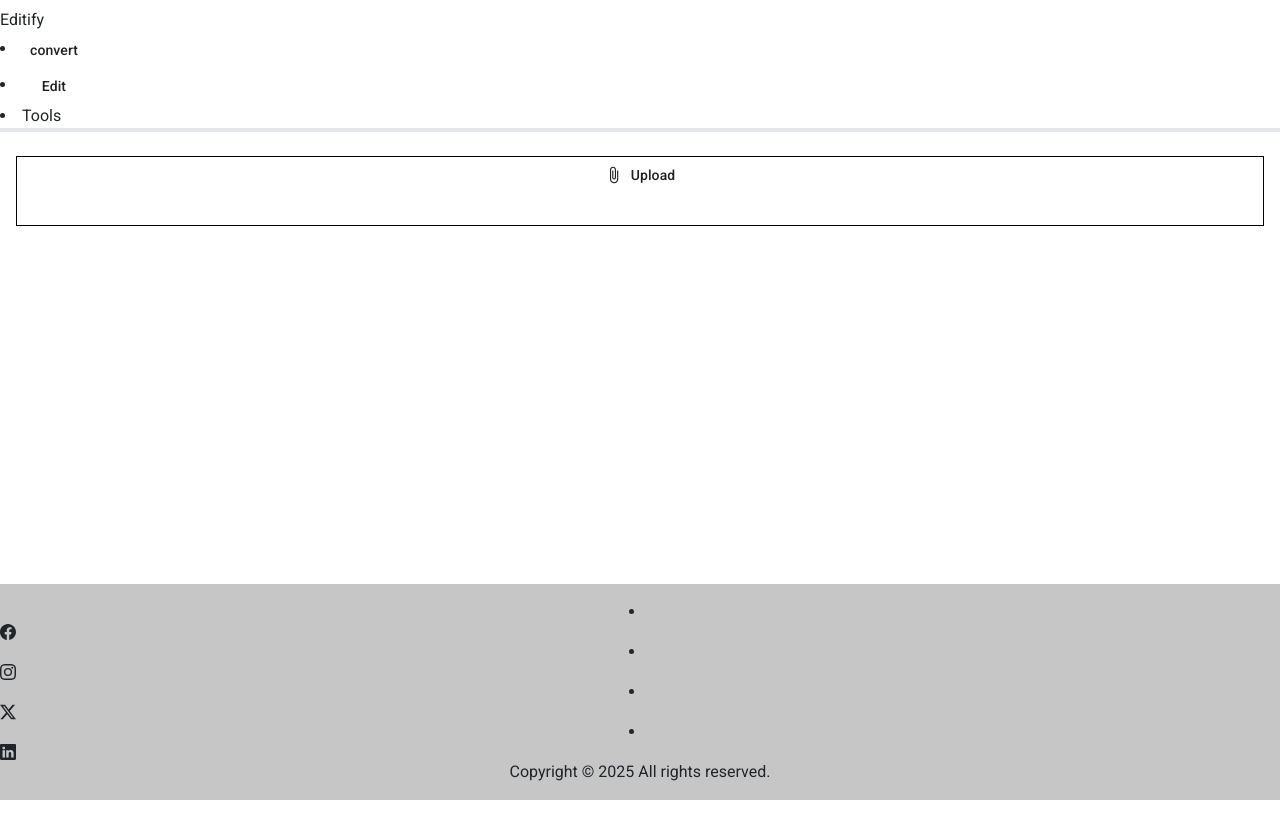
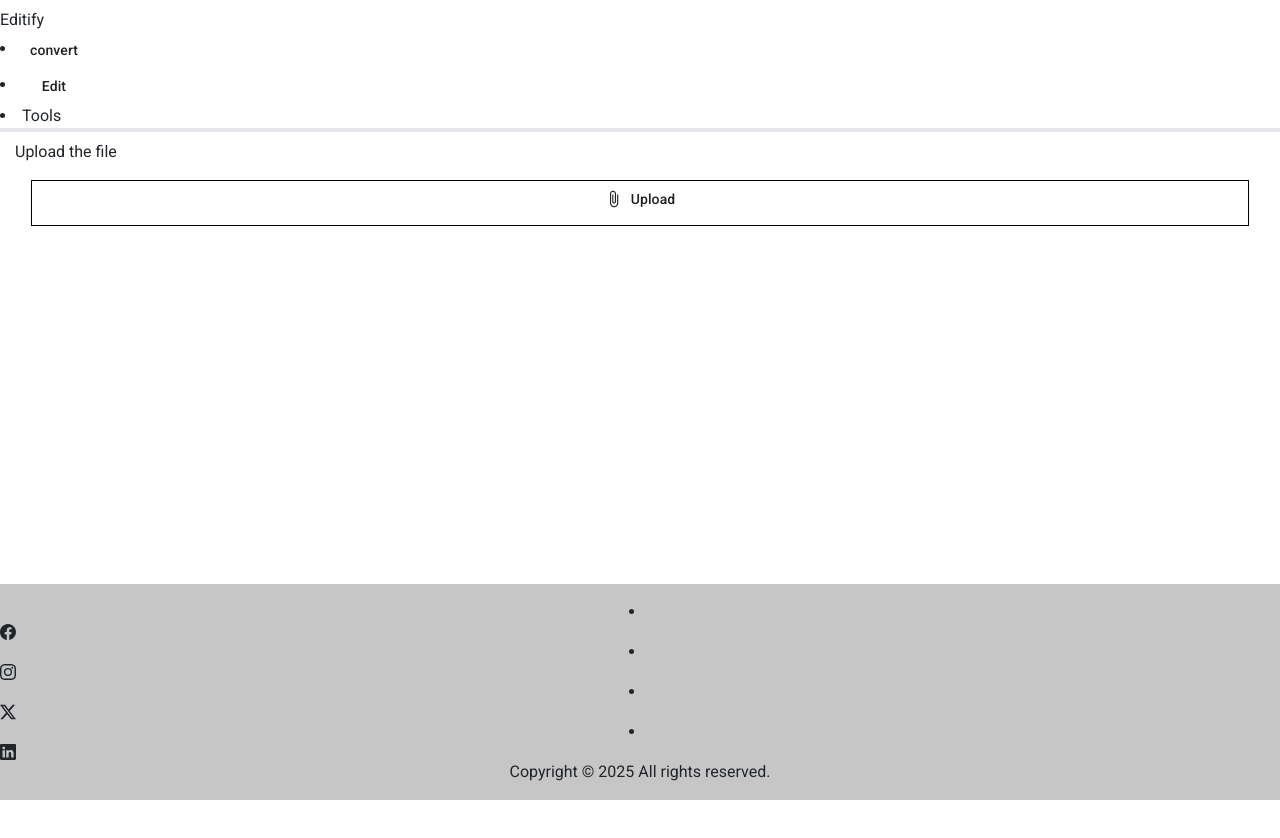
Before and after one commit to Uprabhas/Pdfiy, an Angular app: page /jpgtopdf in a window 1280 px wide. Shown: the top 838 px of the page. Before the commit the page ends 800 px from the top, so only its background shows below. Built offline with nearby package versions, Linux system fonts and the light colour scheme.

Commit message:
common upload is fixed

```diff
--- a/package.json
+++ b/package.json
@@ -22,6 +22,7 @@
     "@angular/router": "^20.0.0",
     "@types/snapsvg": "^0.5.8",
     "bootstrap": "^5.3.6",
+    "lodash": "^4.17.21",
     "rxjs": "~7.8.0",
     "tslib": "^2.3.0",
     "zone.js": "~0.15.0"
@@ -31,6 +32,7 @@
     "@angular/cli": "^20.0.0",
     "@angular/compiler-cli": "^20.0.0",
     "@types/jasmine": "~5.1.0",
+    "@types/lodash": "^4.17.18",
     "autoprefixer": "^10.4.21",
     "jasmine-core": "~5.7.0",
     "karma": "~6.4.0",
--- a/src/app/app.routes.ts
+++ b/src/app/app.routes.ts
@@ -8,10 +8,10 @@ import { FileUpload } from './shared-components/file-upload/file-upload';
 
 export const routes: Routes = [
   //component routing
+  // pathMatch: 'full' as PathMatch,
      {
     path: '',
     component:Home
-    // pathMatch: 'full' as PathMatch,
   },
   {
     path: 'tools',
@@ -22,7 +22,7 @@ export const routes: Routes = [
   {
     path: 'jpgtopdf',
     title:'Convert ipg to pdf format',
-    component:FileUpload
+    component:JpgToPdf
   },
 
   //module routing
--- a/src/app/pages/jpg-to-pdf/jpg-to-pdf.html
+++ b/src/app/pages/jpg-to-pdf/jpg-to-pdf.html
@@ -1,4 +1,11 @@
 <div class="container">
     <header>Upload the file</header>
-    <app-file-upload/>
+    <app-file-upload
+        #jpgtopdffile
+        [fileName]="Images"
+        [accept]="'image'"
+        [Tooltip]="'Upload a image for convert into Pdf'"
+        [uploadtype]="'single'"
+        (input)="getfiledetail($event)"
+    />
 </div>
--- a/src/app/pages/jpg-to-pdf/jpg-to-pdf.ts
+++ b/src/app/pages/jpg-to-pdf/jpg-to-pdf.ts
@@ -1,5 +1,6 @@
-import { Component } from '@angular/core';
+import { Component, ViewChild, viewChild } from '@angular/core';
 import { FileUpload } from "../../shared-components/file-upload/file-upload";
+import {last} from 'lodash'
 
 @Component({
   selector: 'app-jpg-to-pdf',
@@ -9,7 +10,10 @@ import { FileUpload } from "../../shared-components/file-upload/file-upload";
 })
 export class JpgToPdf {
 
-  data: any;
+  Images: any ;
+
+  @ViewChild('jpgtopdffile', { static: false })
+  jpgtopdffile!: FileUpload;
 
   constructor(private file: FileUpload) {
 
@@ -19,8 +23,10 @@ export class JpgToPdf {
 
   }
 
-  uploadfiles() {
-    this.data = this.file.File_type
+  getfiledetail(value:any) {
+    console.log(value)
+    this.Images = last(value.target.value.split('\\'))
+    this.file.uploadfile(value.target.value)
   }
 
 
--- a/src/app/shared-components/file-upload/file-upload.html
+++ b/src/app/shared-components/file-upload/file-upload.html
@@ -1,12 +1,13 @@
 <div class="border-1 border-solid border-black rounded-xl m-3">
     <div class="text-center File_type mb-2">
-        <input type="file" name="file" [multiple]="uploadfile" #fileInput hidden autocomplete="off" (change)="uploadfile(fileInput)">
+        <input type="file" name="file" [multiple]="uploadfile" #fileInput hidden autocomplete="off" (change)="uploadfile($event.target)">
         <button mat-button (click)="showPhotoPickerFilePicker()">
             <mat-icon> attach_file</mat-icon>
             Upload
-        </button><br>
-        {{fileName}} <br>
+        </button>
         @if (fileslength>0) {
+            <br>{{fileName}}
+            <br>
         <button  matButton="elevated" (click)="clearfile()">clear</button>
         }
     </div>
--- a/src/app/shared-components/file-upload/file-upload.ts
+++ b/src/app/shared-components/file-upload/file-upload.ts
@@ -1,12 +1,17 @@
-import { Component, ElementRef, EventEmitter, Input, input, OnInit, Output, ViewChild } from '@angular/core';
+import { Component, ElementRef, EventEmitter, Injectable, Injector, Input, input, OnInit, Output, ViewChild } from '@angular/core';
 import { AppMaterialModule } from '../../helper/app-material/app-material-module';
 import { Constants } from '../../helper/constants';
 
 @Component({
+  standalone: true,
   selector: 'app-file-upload',
   imports: [AppMaterialModule],
   templateUrl: './file-upload.html',
   styleUrl: './file-upload.scss'
+})
+
+@Injectable({
+  providedIn:'root'
 })
 export class FileUpload implements OnInit {
 
@@ -18,7 +23,7 @@ export class FileUpload implements OnInit {
   @Input() accept = 'docs'
   @Output() fileRemoved: EventEmitter<any> = new EventEmitter();
   @Output() validationError: EventEmitter<any> = new EventEmitter();
-  filetype = ".jpg,.png,.jpeg,.pdf,.ppt,.xlsx,.docx"
+  filetype = ".jpg,image/png,.jpeg,.pdf,.ppt,.xlsx,.docx"
   acceptExtension = this.filetype;
 
   File_type: string = '';
@@ -33,7 +38,9 @@ export class FileUpload implements OnInit {
     console.log(this.files.length);
   }
 
+  // valid file Type
   filetypevalid(type: any) {
+    console.log(this.accept)
     if (this.accept == "image") {
       return type.match(Constants.Imagetype)
     }
@@ -46,8 +53,12 @@ export class FileUpload implements OnInit {
     return false
   }
 
-  uploadfile(event: HTMLInputElement): void {
+  uploadfile(event:any): void {
     const file = event.files?.[0];
+    console.log(event.files?.[0])
+
+
+    // file format function
     function formatBytes(bytes: number): string {
       const UNITS = ['Bytes', 'kB', 'MB', 'GB', 'TB', 'PB', 'EB', 'ZB', 'YB'];
       const factor = 1024;
@@ -61,13 +72,19 @@ export class FileUpload implements OnInit {
       return `${parseFloat(bytes.toFixed(2))} ${UNITS[index]}`;
     }
 
-    this.File_type = `${file!.name} (${formatBytes(file!.size)})`;
-    this.fileName = `${file!.name} (${formatBytes(file!.size)})`;
-    this.files.push(`${file!.name} (${formatBytes(file!.size)})`);
-    this.fileslength = this.files.length
-    console.log(this.File_type);
+
+    if (this.filetypevalid(file?.type)) {
+      console.log(file?.type)
+      this.File_type = `${file!.name} (${formatBytes(file!.size)})`;
+      this.fileName = `${file!.name} (${formatBytes(file!.size)})`;
+      this.files.push(`${file!.name} (${formatBytes(file!.size)})`);
+      this.fileslength = this.files.length
+      console.log(this.File_type);
+    }
+    console.log(this.files);
   }
 
+  // function of open window native file explore
   showPhotoPickerFilePicker(): void {
     const fileInput = this.fileUpload?.nativeElement as HTMLElement;
     fileInput.click();
```
Also changed, not shown: 1 other file (tests, documents, lock files or other folders).
